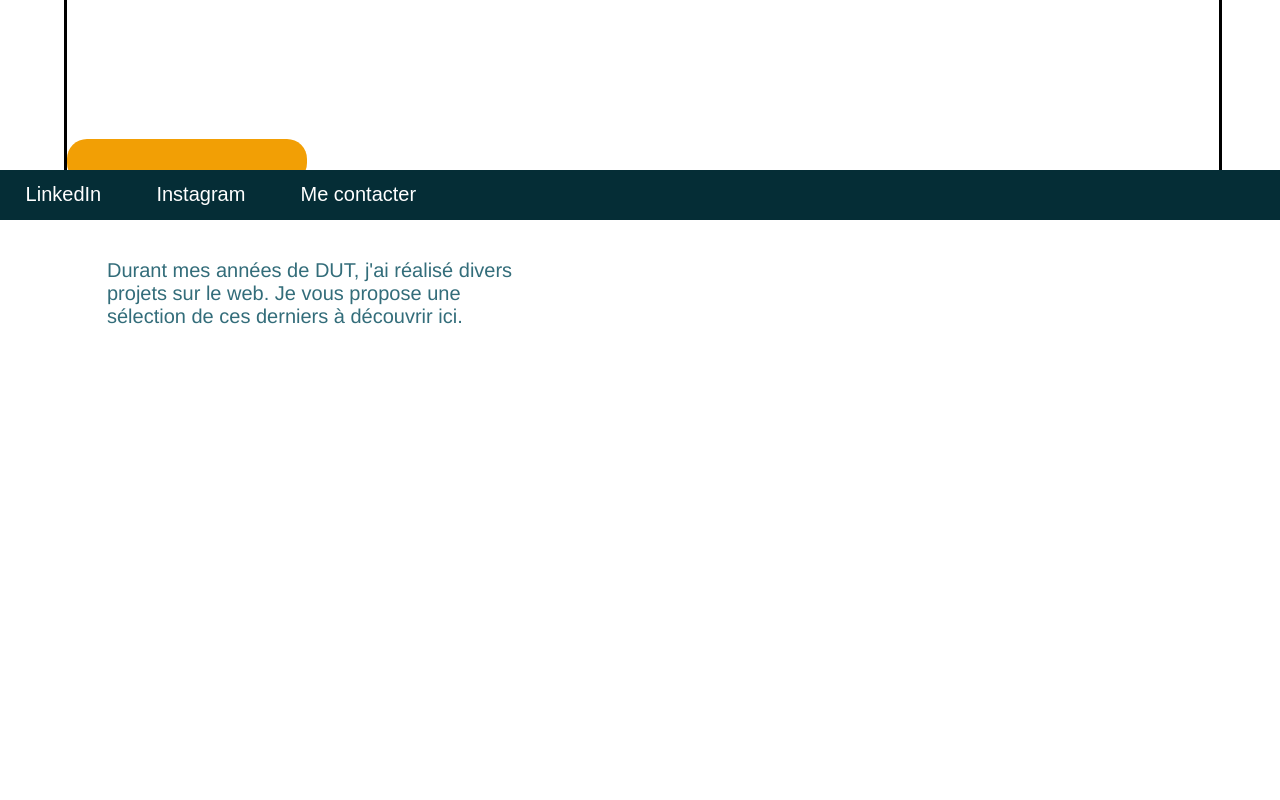
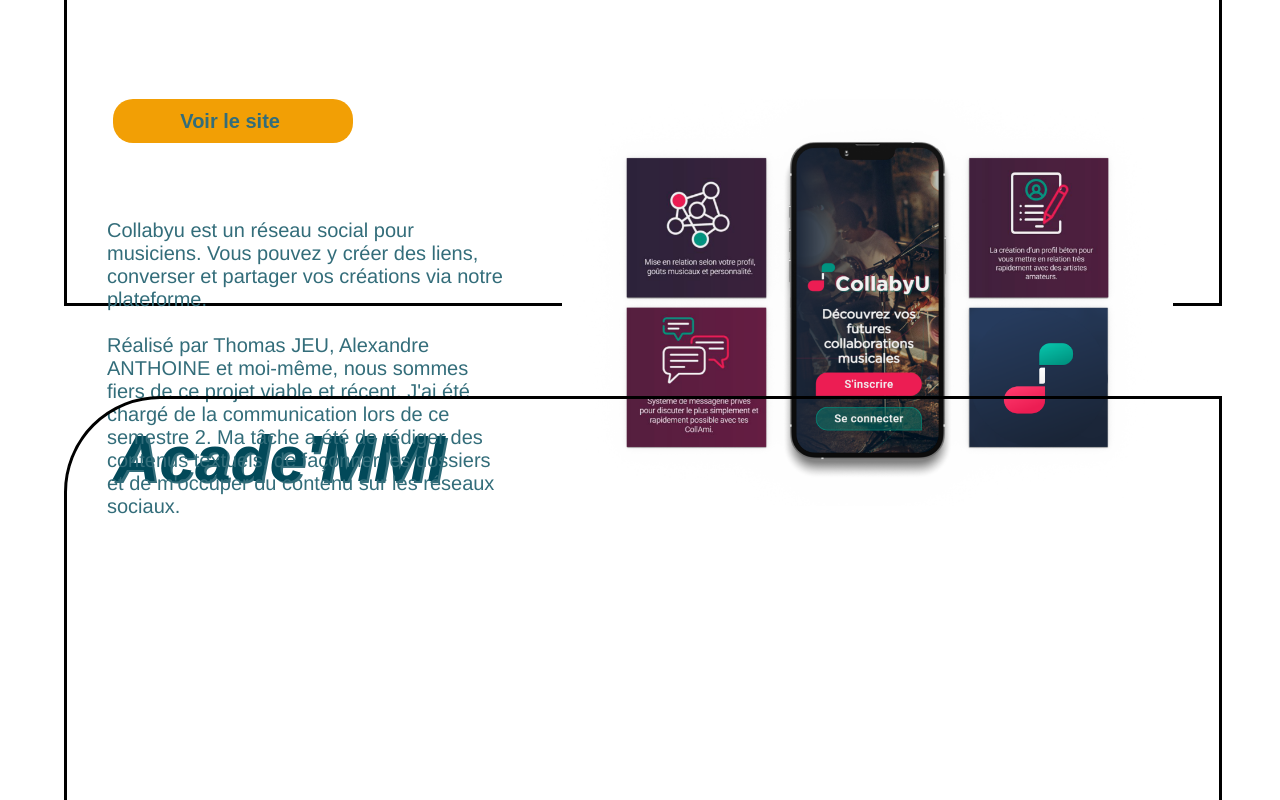
Before and after one commit to Mart1tamar/porfolio, a plain HTML site: page pfolio/projets.html in a window 1280 px wide. Shown: the part 580-1380 px from the top of the page. Before the commit the page ends 909 px from the top, so only its background shows below. Drawn offline with Linux system fonts and the light colour scheme; a web font is replaced by a local one.

Commit message:
Porfolio partiellement finalisé

```diff
--- a/pfolio/projets.html
+++ b/pfolio/projets.html
@@ -23,15 +23,29 @@
     </div>
 </header>
 <main>
-    <div id="collabyu">
-        <h2 class="tit3">CollabyU</h2>
-        <h2 class="tit4">CollabyU</h2>
-        <p>Durant mes années de DUT, j'ai réalisé divers projets sur le web. Je vous propose une sélection de ces derniers  à découvrir ici.</p>
-        <a href="" ><button><p>Voir le site</p></button></a>
+    <div id="projetsp">
+        <div id="collabyu">
+            <h2 class="tit3">CollabyU</h2>
+            <h2 class="tit4">CollabyU</h2>
+            <p>Collabyu est un réseau social pour musiciens. Vous pouvez y créer des liens, converser et partager vos créations via notre plateforme. <br><br>
+            Réalisé par Thomas JEU, Alexandre ANTHOINE et moi-même, nous sommes fiers de ce projet viable et récent. J'ai été chargé de la communication lors de ce semestre 2. Ma tâche a été de rédiger des contenus textuels, de façonner les dossiers et de m'occuper du contenu sur les réseaux sociaux.</p>
+            <img src="img/collabyu.png">
+            <a href="https://collabyu.thomasjeu.fr/"><button><p>Voir le site</p></button></a>
+        </div>
+        <div id="acad">
+            <h2 class="tit3">Acade'MMI</h2>
+            <h2 class="tit4">Acade'MMI</h2>
+            <p>Ccade’MMI est un site qui pourrait s’apparenter à un réseau social de
+                parts les services qu’il propose. Notre but premier est d’aider les étudiants venant d’arriver en BUT MMI à Montbéliard. Nous leur proposions un espace
+                d’échange, des tutos vidéos et écrits ainsi que d’autres aides pour leurs débuts dans la vie étudiante et pour leur bien-être.
+            <br><br>Réalisé par Benjamin LUGAN, Maxime MALATIER et moi-même, nous sommes fiers de ce projet viable et récent. J'ai été chargé de la communication lors de ce semestre 3. Ma tâche a été de rédiger des contenus textuels, de façonner les dossiers</p>
+            <img src="img/acad.png">
+            <a href="https://projets3.maximemalatier.fr/#/"><button><p>Voir le site</p></button></a>
+        </div>
     </div>
 </main>
 <footer>
-    <div id="footer">
+    <div id="footerp">
         <a href="https://www.linkedin.com/in/martin-liger-4228121bb/"><p>LinkedIn</p></a>
         <a href="https://www.instagram.com/mliger.pro/?hl=fr"><p>Instagram</p></a>
         <a href="https://www.instagram.com/mliger.pro/?hl=fr" ><p>Me contacter</p></a>
--- a/pfolio/style.css
+++ b/pfolio/style.css
@@ -296,7 +296,7 @@ a {
 
 /* Page À propos*/
 
-#propos, #collabyu{
+#propos, #collabyu, #acad{
     width: 90%;
     height: auto;
     margin: 3em 5% 0 5%;
@@ -428,5 +428,47 @@ button {
     font-family: 'Ubuntu Bold', arial;
     font-style: normal;
     font-weight: bold;
+}
 
+/*Partie Projets */
+
+#projetsp {
+    height: 100%;
+    position: relative;
 }
+
+#collabyu img {
+    margin: 0 0 0 43%;
+    position: absolute;
+    width: 53%;
+}
+
+#projetsp p{
+    width: 35%;
+    position: absolute;
+}
+
+#projetsp button>p {
+    margin: 4% 4% 0 2%;
+    padding: 0;
+    width: 42%;
+    font-family: 'Ubuntu Bold', arial;
+    font-style: normal;
+    font-weight: bold;
+}
+
+
+#projetsp button{
+    margin: 35em 0 12em 4%;
+}
+
+#acad img {
+    margin: 0 0 0 47%;
+    position: absolute;
+    width: 43%;
+}
+
+#acad {
+    margin-bottom: 7%;
+    margin-top: 7%;
+}
```
